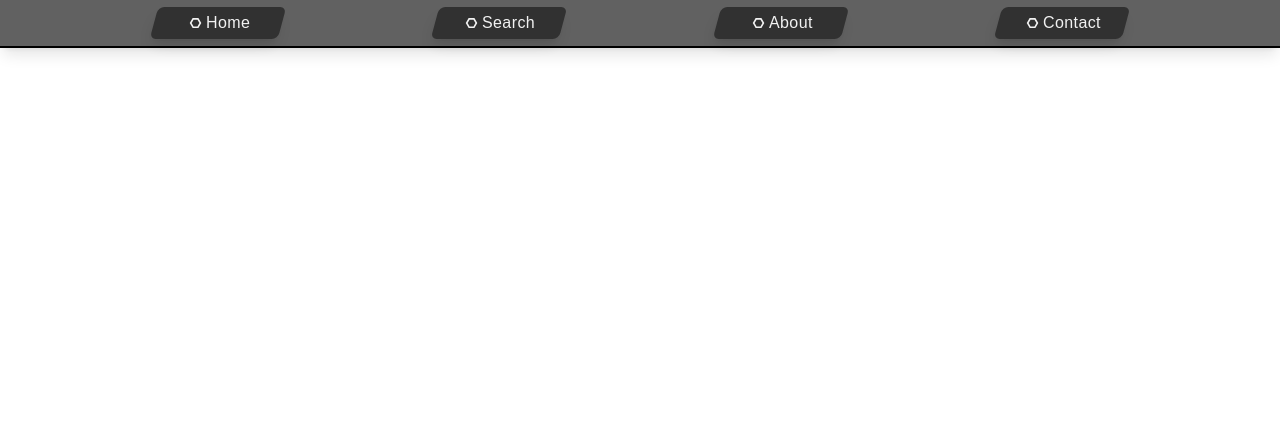
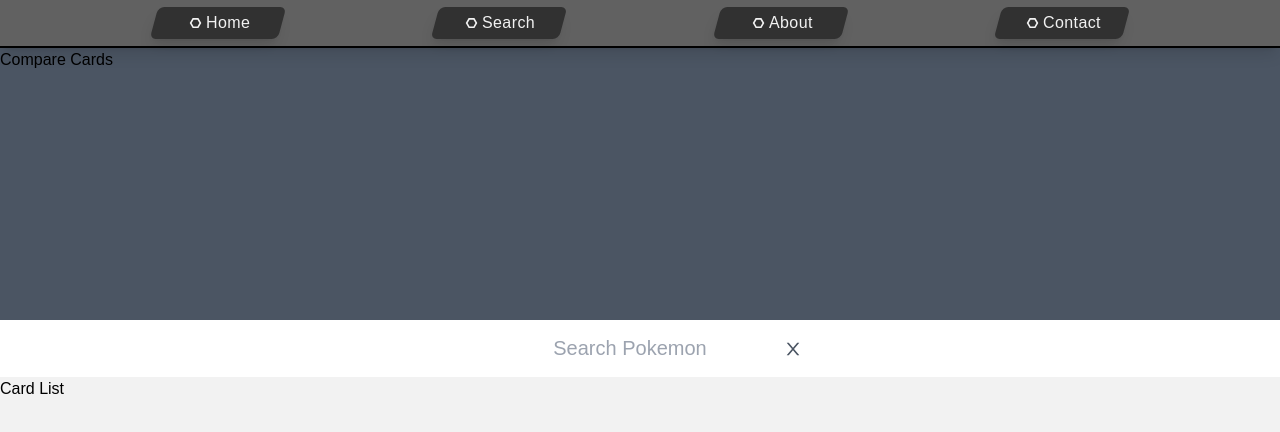
Before and after one commit to tom-mfry/pokemon-react-app, a React (Create React App) app: page / in a window 1280 px wide. Shown: the top 432 px of the page. Built offline with nearby package versions, Linux system fonts and the light colour scheme.

Commit message:
Filter search bar added - visuals only

```diff
--- a/src/App.js
+++ b/src/App.js
@@ -1,14 +1,35 @@
 import "./App.css";
 import NavBar from "./components/NavBar";
 import CardList from "./components/CardList";
+import CompareCards from "./components/CompareCards";
+import SearchBar from "./components/SearchBar";
 
 function App() {
   return (
     <div>
       <NavBar />
+      <CompareCards />
+      <SearchBar />
       <CardList />
     </div>
   );
 }
 
 export default App;
+
+// .input-search{
+//   height: 30px;
+//   border-style: none;
+//   padding: 5 20px;
+//   font-size: 18px;
+//   letter-spacing: 2px;
+//   outline: none;
+//   border-radius: 25px;
+//   padding-right: 40px;
+//   padding-left: 10px;
+//   color:rgb(99, 99, 99);
+//   width: 300px;
+//   background-color: transparent;
+//   border-bottom:5px solid rgba(197, 25, 25, 0.5);
+//   border-radius: 15px;
+// }
--- /dev/null
+++ b/src/components/Card.jsx
@@ -0,0 +1,28 @@
+import React from "react";
+import { useState } from "react";
+
+const Card = ({ card, handleChoice, flipped, disabled }) => {
+  const [show, setShow] = useState(false);
+
+  const handleClick = () => {
+    if (!disabled) {
+      handleChoice(card);
+    }
+  };
+
+  return (
+    <div className="card">
+      <div className={flipped ? "flipped" : ""}>
+        <img src={card.src} alt="card front" className="front" />
+        <img
+          src="/img/cover.png"
+          alt="card back"
+          className="back"
+          onClick={handleClick}
+        />
+      </div>
+    </div>
+  );
+};
+
+export default Card;
--- a/src/components/CardList.jsx
+++ b/src/components/CardList.jsx
@@ -1,7 +1,7 @@
 import React from "react";
 
 const CardList = () => {
-  return <div className="bg-blue-400 text-black">CardList</div>;
+  return <div className="w-full h-screen bg-primary-color">Card List</div>;
 };
 
 export default CardList;
--- /dev/null
+++ b/src/components/CompareCards.jsx
@@ -0,0 +1,7 @@
+import React from "react";
+
+const CompareCards = () => {
+  return <div className="w-full h-[40vh] bg-gray-600 pt-12">Compare Cards</div>;
+};
+
+export default CompareCards;
--- a/src/components/NavBar.jsx
+++ b/src/components/NavBar.jsx
@@ -28,17 +28,13 @@ const NavBar = () => {
   );
 };
 
-const NavBarHeading = ({ icon, text, tooltip = "Tooltip 💡" }) => {
+const NavBarHeading = ({ text }) => {
   return (
     <div className="sidebar-icon group skew-x-[-15deg]">
       <div className="skew-x-[15deg] flex items-center tracking-wide justify-">
-        {icon}
+        <VscDebugBreakpointDataUnverified size="20" />
         {text}
       </div>
-
-      <span class="sidebar-tooltip group-hover:scale-100 skew-x-[15deg]">
-        {tooltip}
-      </span>
     </div>
   );
 };
--- /dev/null
+++ b/src/components/SearchBar.jsx
@@ -0,0 +1,25 @@
+import React from "react";
+import { AiOutlineClose } from "react-icons/ai";
+
+const SearchBar = () => {
+  return (
+    <>
+      <div
+        name="search-box"
+        className="flex items-center justify-center w-full text-gray-600 my-2"
+      >
+        <input
+          name="search-input"
+          className="h-full border-none py-[5px] px-[20px] text-xl text-center my-1"
+          type="text"
+          placeholder="Search Pokemon"
+        />
+        <i name="search-clear" className="">
+          <AiOutlineClose size={20} />
+        </i>
+      </div>
+    </>
+  );
+};
+
+export default SearchBar;
```
